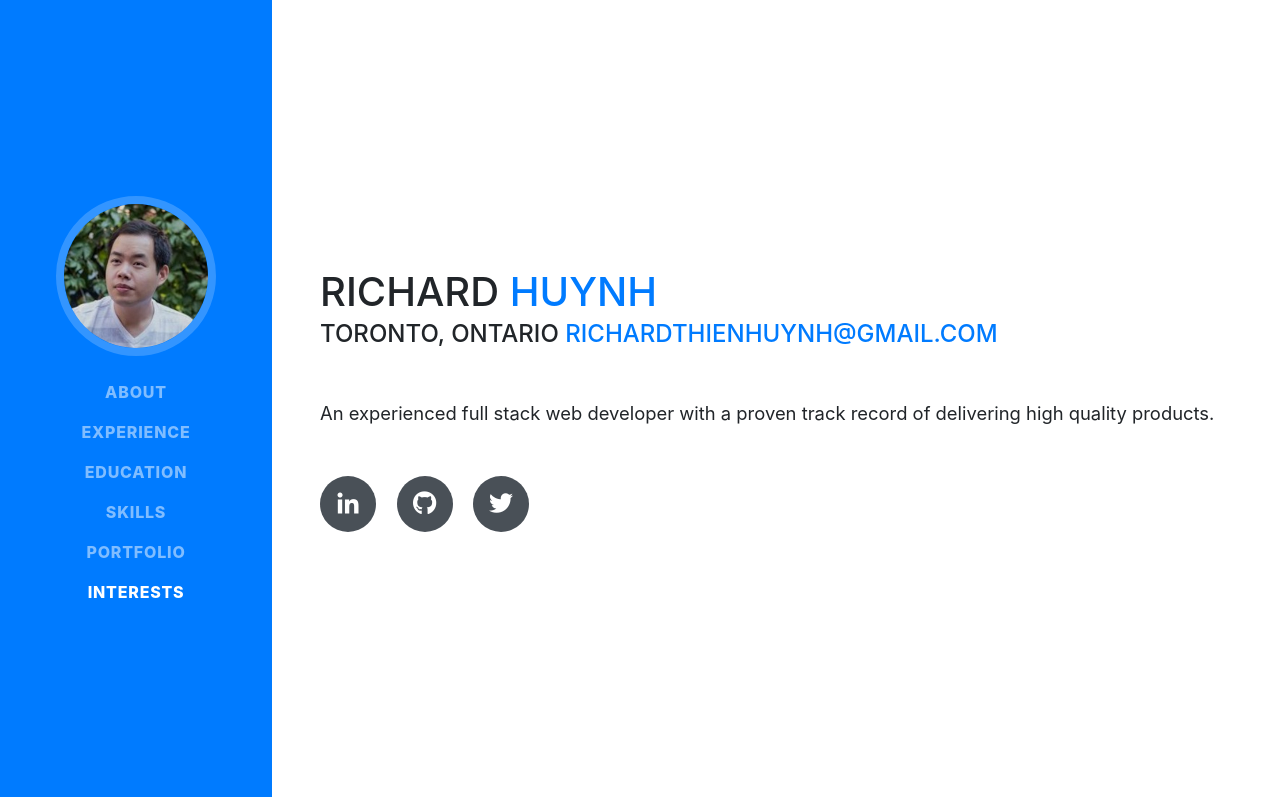
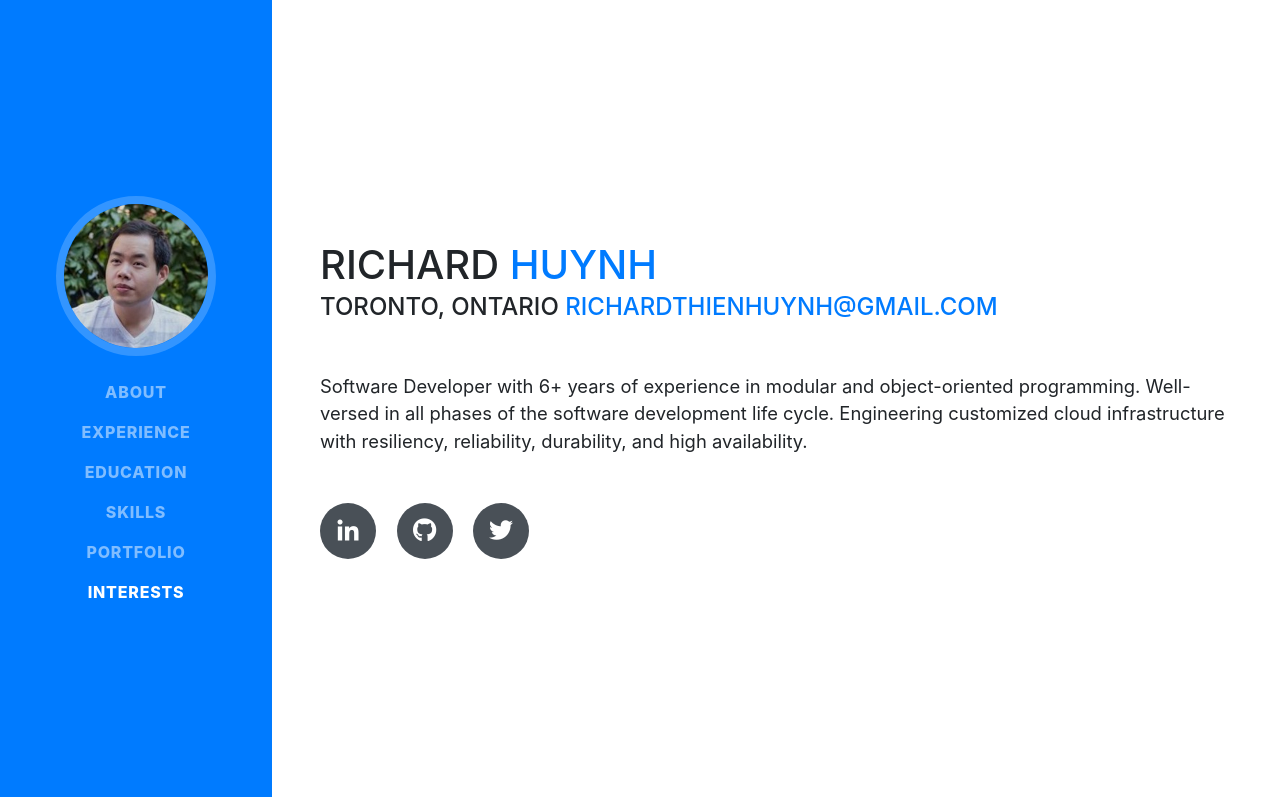
Before and after one commit to Radizzt/radizzt.github.io, a website with bundled scripts: page index.html in a window 1280 px wide. Shown: the top 797 px of the page. Built offline with nearby package versions, Linux system fonts and the light colour scheme; files whose address does not match are found by name; a web font is replaced by a local one.

Commit message:
Deploy Radizzt/radizzt.github.io to github.com/Radizzt/radizzt.github.io.git:gh-pages

```diff
--- a/index.html
+++ b/index.html
@@ -103,7 +103,7 @@ So here's something for your trouble:
       <div class="subheading mb-5">Toronto, Ontario
         <a href="mailto:Richardthienhuynh@gmail.com">Richardthienhuynh@gmail.com</a>
       </div>
-      <p class="lead mb-5">An experienced full stack web developer with a proven track record of delivering high quality products.</p>
+      <p class="lead mb-5">Software Developer with 6+ years of experience in modular and object-oriented programming. Well-versed in all phases of the software development life cycle. Engineering customized cloud infrastructure with resiliency, reliability, durability, and high availability.</p>
       <div class="social-icons">
         <a href="https://www.linkedin.com/in/huynhrichard/">
           <i class="fab fa-linkedin-in"></i>
```
